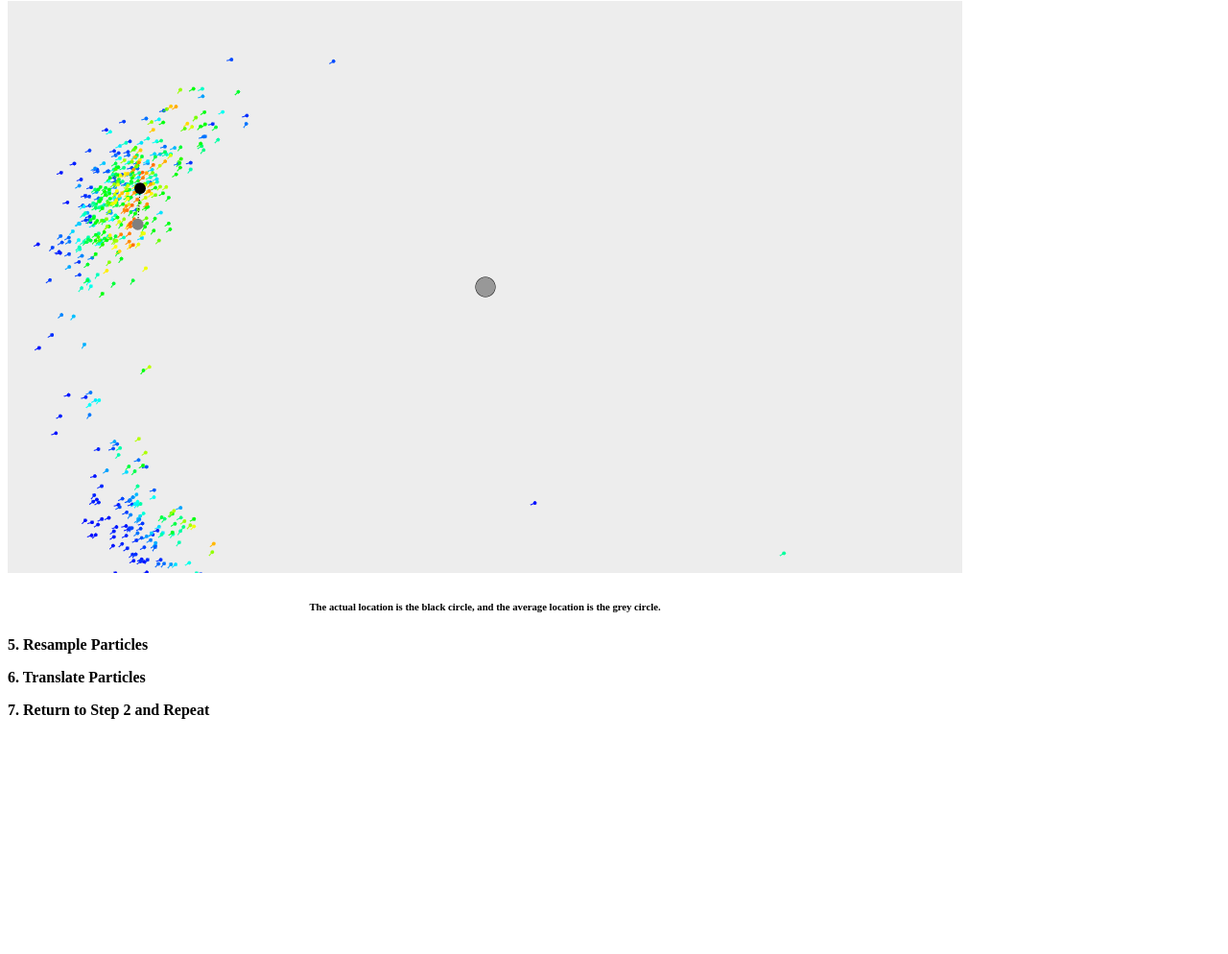
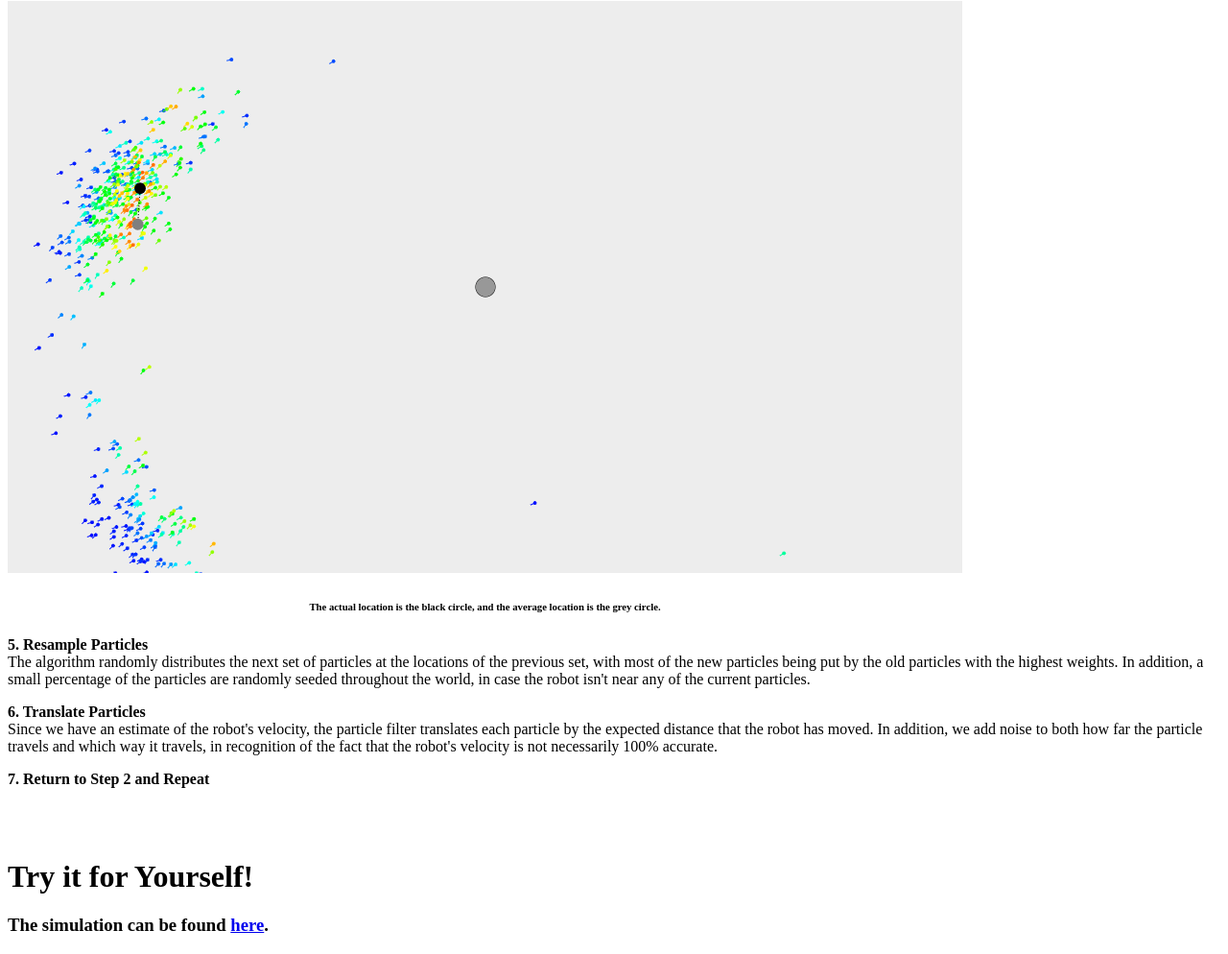
Before and after one commit to cohnt/Demo-Particle-Filter, a plain HTML site: page index.html in a window 1280 px wide. Shown: the part 1759-2753 px from the top of the page at 96% size. Before the commit the page ends 2524 px from the top, so only its background shows below. Drawn offline with Linux system fonts and the light colour scheme.

Commit message:
TUTORIAL: Add remaining steps of the algorithm, and a link to the actual simulation.

```diff
--- a/index.html
+++ b/index.html
@@ -27,8 +27,8 @@
 To start out, the algorithm randomly places a large number of particles in the state space, that is, all possible locations of the robot. Because there are a large number of particles, seeding them randomly ensures a relatively even distribution across the state space, and that there will be particles near the true location of the robot.</p>
 <img src="Random Initialization.png">
 <!-- TODO: Better image of the initialization -->
-<h6 style="display: block; /*width: ???;*/ text-align: center;">Every single dot is a particle, and the small line coming out of it represents its heading.</h6>
-<!-- TODO: Set width to the width of the image -->
+<h6 style="display: block; width: 999px; text-align: center;">Every single dot is a particle, and the small line coming out of it represents its heading.</h6>
+<!-- TODO: Set width to the width of the new image -->
 
 <p><b>2. Get Robot Measurements</b><br>
 Each iteration of the algorithm starts out with data that is received from the robot. In our case, we recieve 3 pieces of information -- the robot's velocity, the heading to the pillar, and the distance to the pillar.</p>
@@ -43,14 +43,18 @@ By averaging the location of all the particles with higher-than-average weights,
 <h6 style="display: block; width: 995px; text-align: center;">The actual location is the black circle, and the average location is the grey circle.</h6>
 
 <p><b>5. Resample Particles</b><br>
-</p>
+The algorithm randomly distributes the next set of particles at the locations of the previous set, with most of the new particles being put by the old particles with the highest weights. In addition, a small percentage of the particles are randomly seeded throughout the world, in case the robot isn't near any of the current particles.</p>
 
 <p><b>6. Translate Particles</b><br>
-</p>
+Since we have an estimate of the robot's velocity, the particle filter translates each particle by the expected distance that the robot has moved. In addition, we add noise to both how far the particle travels and which way it travels, in recognition of the fact that the robot's velocity is not necessarily 100% accurate.</p>
 
 <p><b>7. Return to Step 2 and Repeat</b><br>
 </p>
 
+<br><br>
+
+<h1>Try it for Yourself!</h1>
+<h3>The simulation can be found <a href="http://tommycohn.com/Demo-Particle-Filter/simulation/index.html">here</a>.</h3>
 
 </body>
 </html>
```
